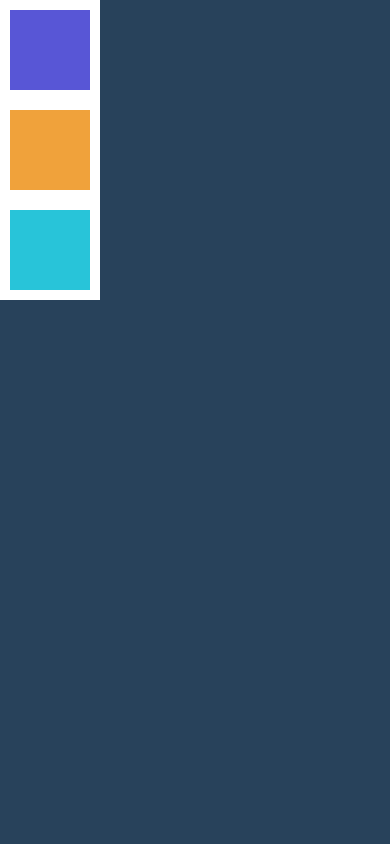
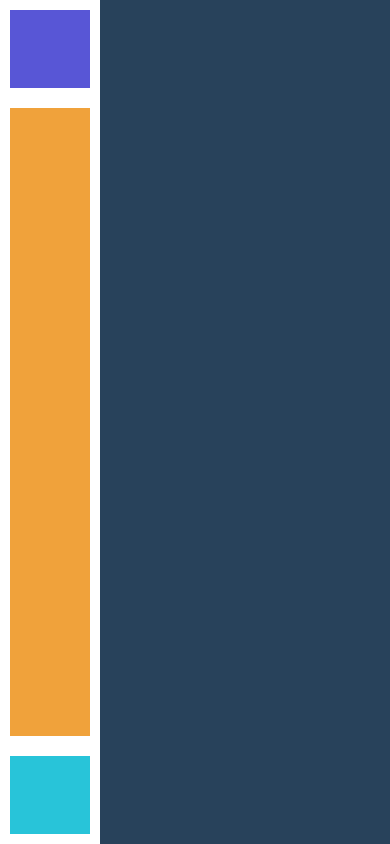
Before and after one commit to jgromerou/RN-flex-position-boxObject, a React Native app: screen / in a window 390 px wide. Built offline with nearby package versions, Linux system fonts and the light colour scheme.

Commit message:
se hizo la tarea 1.

```diff
--- a/App.tsx
+++ b/App.tsx
@@ -4,18 +4,22 @@ import { BoxObjectModelScreen } from './src/screen/BoxObjectModelScreen';
 import { DimensionesScreen } from './src/screen/DimensionesScreen';
 import PositionScreen from './src/screen/PositionScreen';
 import { FlexScreen } from './src/screen/FlexScreen';
-import { TareasSceen } from './src/screen/TareasSceen';
+import { Tarea1Sceen } from './src/screen/Tarea1Sceen';
 
 export default function App() {
   return (
-    <SafeAreaView style={{flex: 1,
-                          backgroundColor: '#28425b',
-                          paddingTop: Platform.OS === 'android' ? 24: 0}}>
+    <SafeAreaView
+      style={{
+        flex: 1,
+        backgroundColor: '#28425b',
+        paddingTop: Platform.OS === 'android' ? 24 : 0,
+      }}
+    >
       {/* <BoxObjectModelScreen /> */}
       {/* <DimensionesScreen /> */}
       {/* <PositionScreen /> */}
       {/* <FlexScreen /> */}
-      <TareasSceen />
+      <Tarea1Sceen />
     </SafeAreaView>
   );
 }
--- /dev/null
+++ b/src/screen/Tarea1Sceen.tsx
@@ -0,0 +1,43 @@
+import React from 'react';
+import { View, StyleSheet } from 'react-native';
+
+export const Tarea1Sceen = () => {
+  return (
+    <View style={styles.container}>
+      <View style={styles.cajaMorada} />
+      <View style={styles.cajaNaranja} />
+      <View style={styles.cajaCeleste} />
+    </View>
+  );
+};
+
+const styles = StyleSheet.create({
+  container: {
+    flex: 1,
+    backgroundColor: '#28425B',
+  },
+  cajaMorada: {
+    flex: 1,
+    width: 100,
+    height: 100,
+    borderWidth: 10,
+    borderColor: 'white',
+    backgroundColor: '#5856D6',
+  },
+  cajaNaranja: {
+    flex: 8,
+    width: 100,
+    height: 100,
+    borderWidth: 10,
+    borderColor: 'white',
+    backgroundColor: '#F0A23B',
+  },
+  cajaCeleste: {
+    flex: 1,
+    width: 100,
+    height: 100,
+    borderWidth: 10,
+    borderColor: 'white',
+    backgroundColor: '#28C4D9',
+  },
+});
--- a/src/screen/TareasSceen.tsx
+++ /dev/null
@@ -1,40 +0,0 @@
-import React from 'react'
-import { View, StyleSheet } from 'react-native';
-
-export const TareasSceen = () => {
-  return (
-    <View style={styles.container}>
-            <View style= {styles.cajaMorada} />
-            <View style= {styles.cajaNaranja} />
-            <View style= {styles.cajaCeleste} />
-    </View>
-  )
-}
-
-const styles = StyleSheet.create({
-    container: {
-        flex: 1,
-        backgroundColor: '#28425B'
-    },
-    cajaMorada: {
-        width: 100,
-        height: 100,
-        borderWidth: 10,
-        borderColor: 'white',
-        backgroundColor: '#5856D6'
-    },
-    cajaNaranja: {
-        width: 100,
-        height: 100,
-        borderWidth: 10,
-        borderColor: 'white',
-        backgroundColor: '#F0A23B'
-    },
-    cajaCeleste: {
-        width: 100,
-        height: 100,
-        borderWidth: 10,
-        borderColor: 'white',
-        backgroundColor: '#28C4D9'
-    }
-})
```
